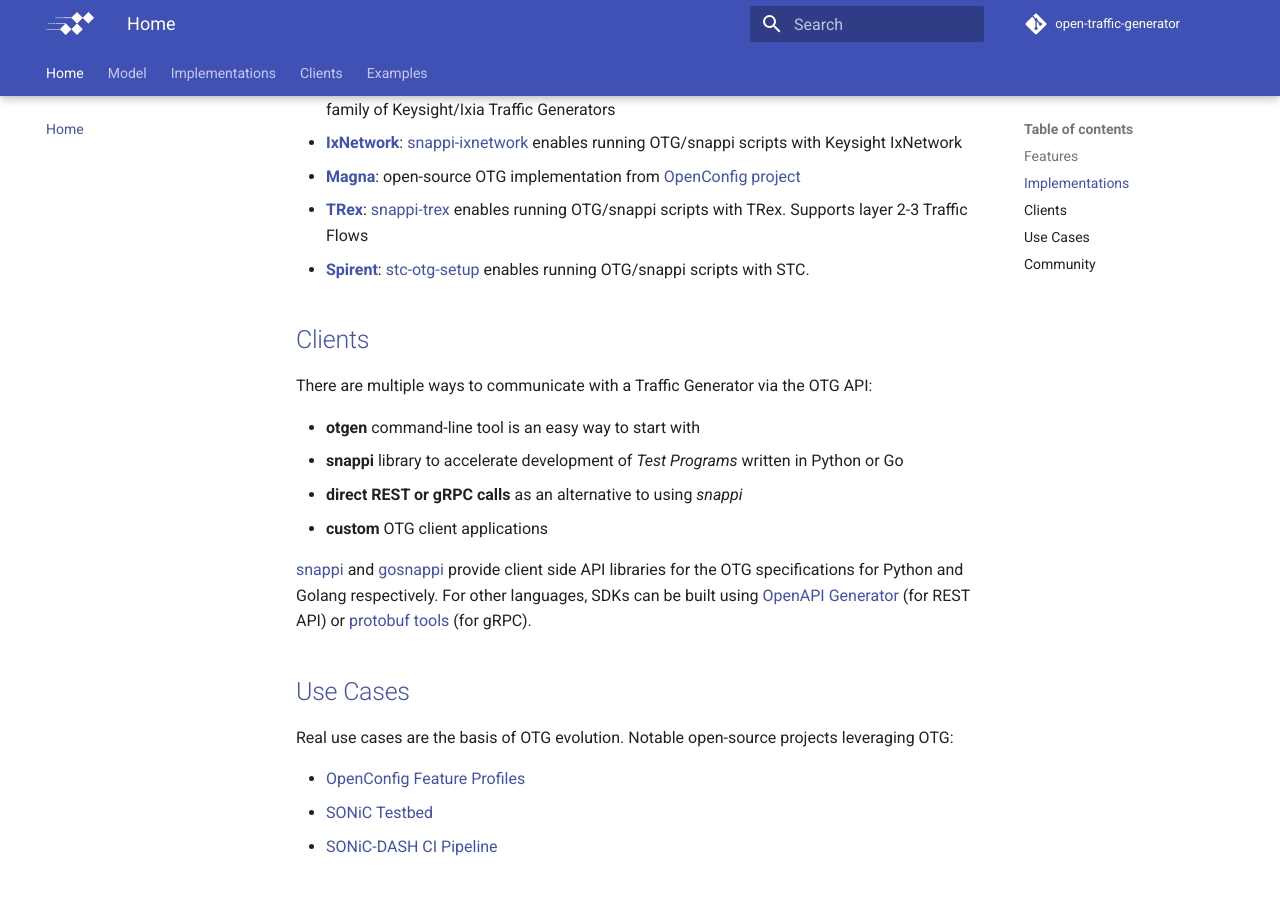
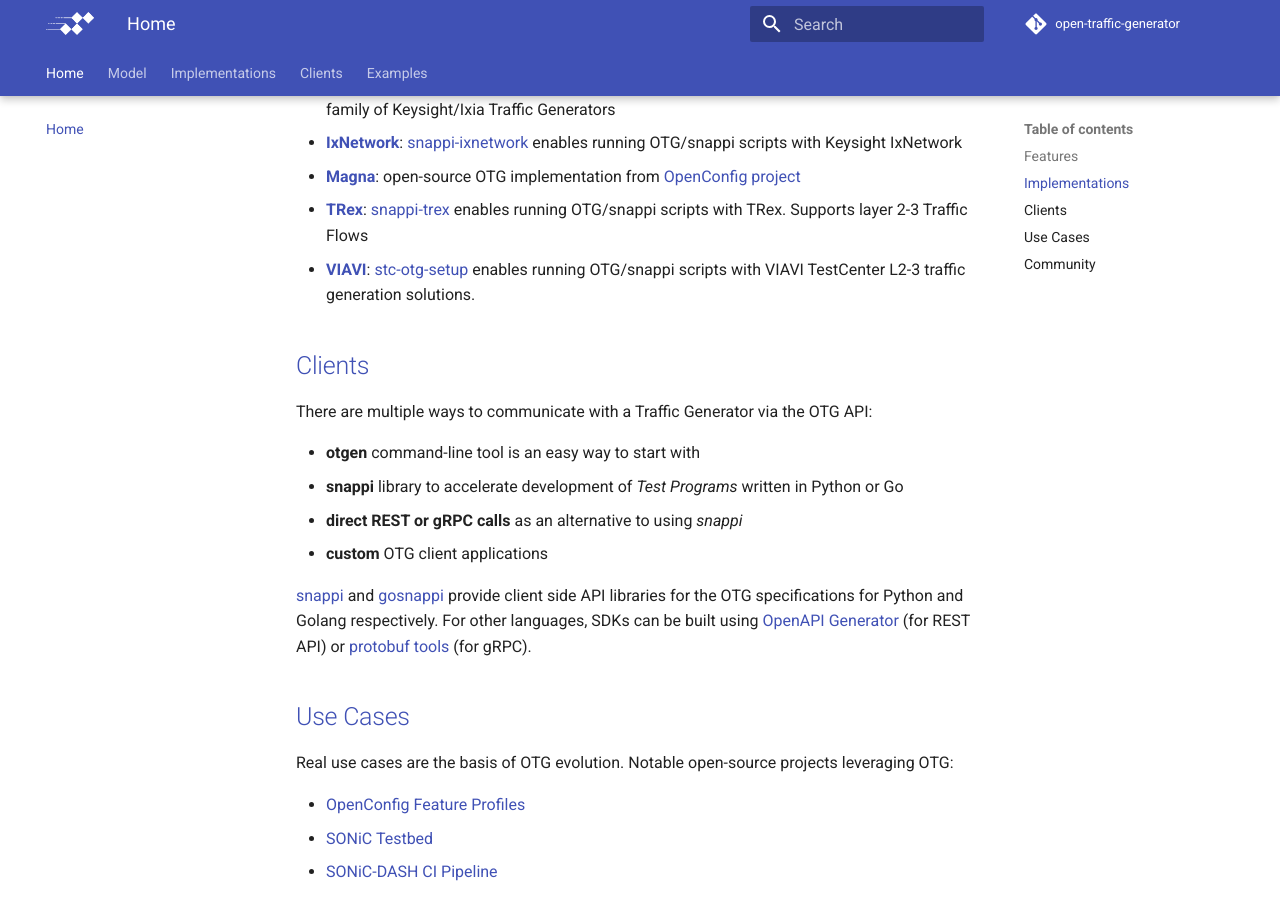
Before and after one commit to open-traffic-generator/open-traffic-generator.github.io, an MkDocs documentation site: the page built from docs/index.md, in a window 1280 px wide and 900 px high, scrolled down 1773 px. Built offline with MkDocs 1.6.1 and Material for MkDocs 9.7.7, drawn with Linux system fonts in a browser that asks for light colours; comment, search, counter and statistics services are not loaded.

Commit message:
Viavi testcenter changes

```diff
--- a/docs/index.md
+++ b/docs/index.md
@@ -40,7 +40,7 @@
 * [**IxNetwork**](https://www.keysight.com/us/en/products/network-test/protocol-load-test/ixnetwork.html): [snappi-ixnetwork](https://github.com/open-traffic-generator/snappi-ixnetwork) enables running OTG/snappi scripts with Keysight IxNetwork
 * [**Magna**](https://github.com/openconfig/magna): open-source OTG implementation from [OpenConfig project](https://openconfig.net/)
 * [**TRex**](https://trex-tgn.cisco.com/): [snappi-trex](https://github.com/open-traffic-generator/snappi-trex) enables running OTG/snappi scripts with TRex. Supports layer 2-3 Traffic Flows
-* [**Spirent**](https://github.com/Spirent-STC): [stc-otg-setup](https://github.com/Spirent-STC/stc-otg-setup) enables running OTG/snappi scripts with STC.
+* [**VIAVI**](https://github.com/Viavi-TestCenter): [stc-otg-setup](https://github.com/Viavi-TestCenter/stc-otg-setup) enables running OTG/snappi scripts with VIAVI TestCenter L2-3 traffic generation solutions.
 
 ## [Clients](clients.md)
 
```
Also changed, not shown: docs/implementations.md (+20 -3 lines), docs/images/stc-otg-setup.png (added).
